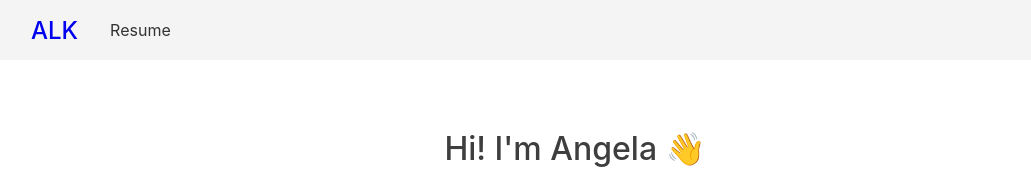
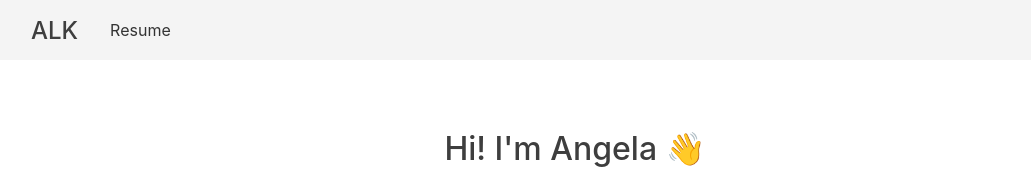
Before and after one commit to angelaleekim/my-portfolio, a React (Create React App) app: page / in a window 1280 px wide. Shown: the top 169 px of the page, without its empty margins (65-1096 px from the left). Built offline with nearby package versions, Linux system fonts and the light colour scheme.

Commit message:
Update logo

```diff
--- a/src/components/Navbar.css
+++ b/src/components/Navbar.css
@@ -21,6 +21,7 @@ h2 {
   margin-left: 1rem;
   font-weight: 500;
   text-decoration: none;
+  color: rgb(62, 62, 62);
 }
 
 .navbar__link {
```
